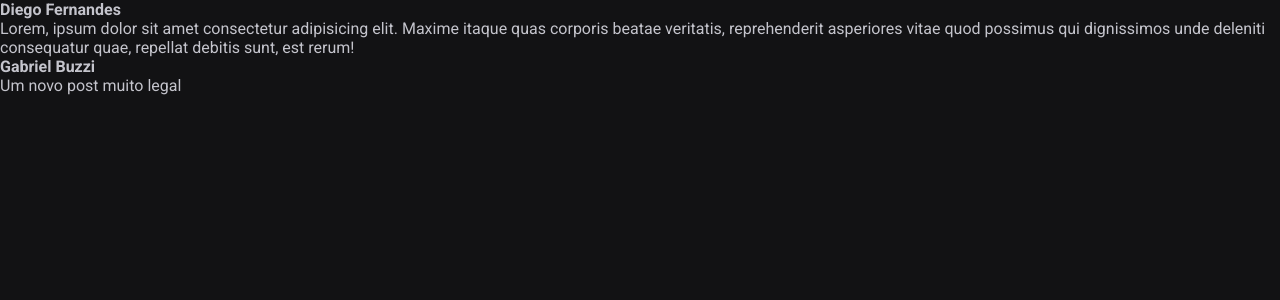
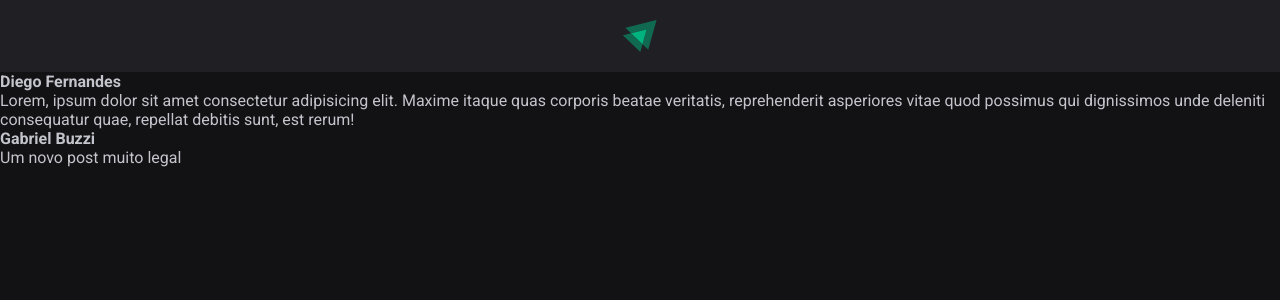
Before and after one commit to Luan-Neumann-Dev/IgniteFeed, a React (Vite) app: page / in a window 1280 px wide. Shown: the top 300 px of the page. Built offline with nearby package versions, Linux system fonts and the light colour scheme.

Commit message:
feat: Header component

```diff
--- a/src/App.jsx
+++ b/src/App.jsx
@@ -1,3 +1,5 @@
+import { Header } from "./components/Header";
+
 import { Post } from "./Post";
 
 import "./global.css"
@@ -5,6 +7,8 @@ import "./global.css"
 export function App() {
   return (
     <div>
+      <Header />
+
       <Post
         author="Diego Fernandes"
         content="Lorem, ipsum dolor sit amet consectetur adipisicing elit. Maxime itaque quas corporis beatae veritatis, reprehenderit asperiores vitae quod possimus qui dignissimos unde deleniti consequatur quae, repellat debitis sunt, est rerum!"
--- /dev/null
+++ b/src/components/Header.jsx
@@ -0,0 +1,11 @@
+import styles from './Header.module.css';
+
+import igniteLogo from '../assets/ignite-logo.svg';
+
+export function Header() {
+    return (
+        <header className={styles.header}>
+            <img src={igniteLogo} alt="Logotipo do Ignite" />
+        </header>
+    );
+}
--- /dev/null
+++ b/src/components/Header.module.css
@@ -0,0 +1,10 @@
+.header {
+    background: var(--gray-800);
+    display: flex;
+    justify-content: center;
+    padding: 1.25rem 0;
+}
+
+.header img {
+    height: 2rem;
+}
```
